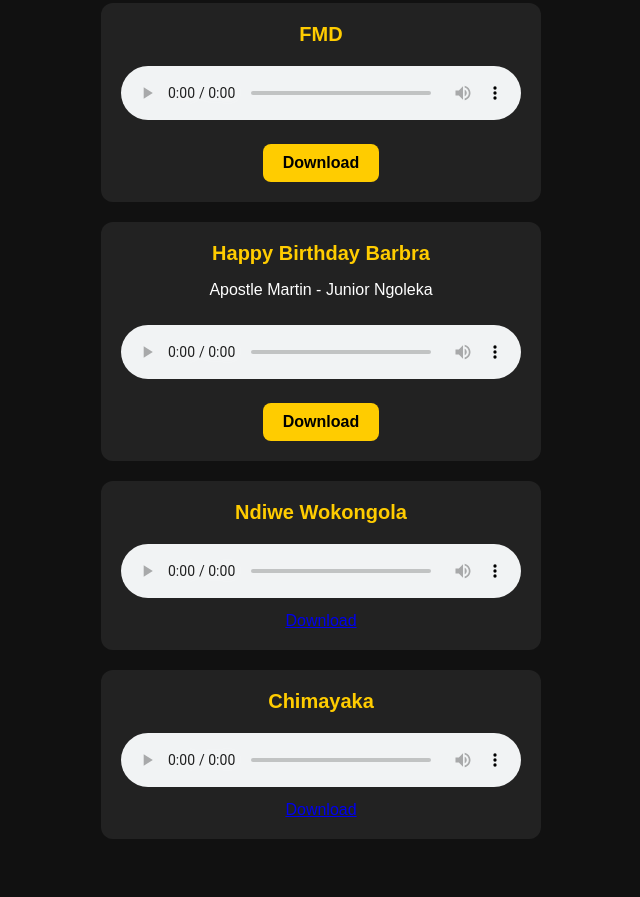
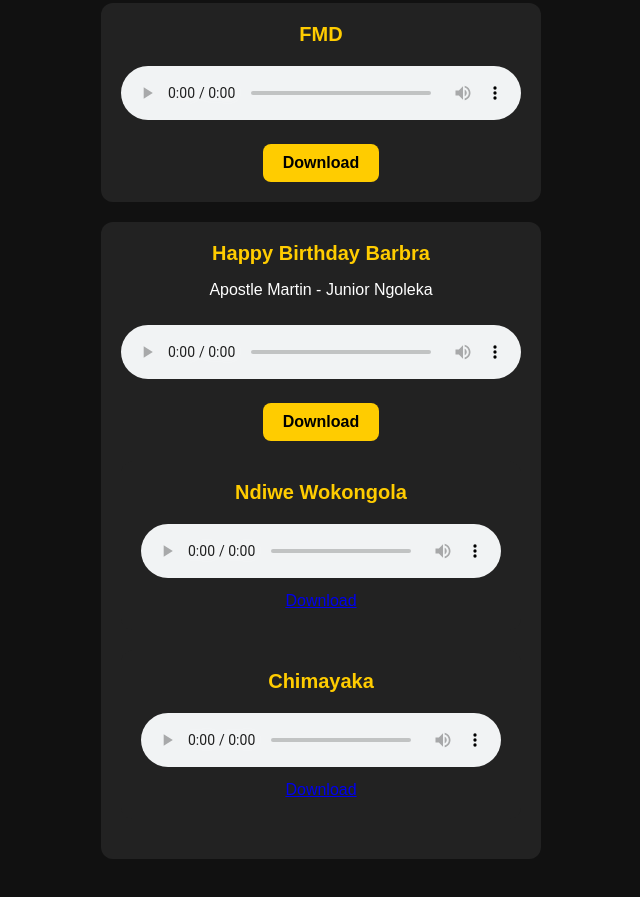
Before and after one commit to JuniorNgoleka/astro-blog-starter-template, an Astro site: page /music in a window 1280 px wide. Shown: the part 840-1737 px from the top of the page, without its empty margins (319-959 px from the left). Built offline with nearby package versions, Linux system fonts and the light colour scheme; Astro itself is replaced by a stand-in of ours.

Commit message:
Update music.astro

```diff
--- a/src/pages/music.astro
+++ b/src/pages/music.astro
@@ -61,10 +61,7 @@ audio{width:100%;margin:10px 0}
 </audio>
 <br>
 <a class="btn" href="/Happy-birthday-Barbra.mp3" download>Download</a>
-</div>
-</body>
-</html>
-  <div class="song-card">
+<div class="song-card">
     <div class="song-title">Ndiwe Wokongola</div>
     <audio controls>
       <source src="/Ndiwe-Wokongola.mp3" type="audio/mpeg" />
@@ -79,3 +76,6 @@ audio{width:100%;margin:10px 0}
     </audio>
     <a href="/Chimayaka-Jr-Ngoleka.mp3" download class="download-btn">Download</a>
   </div>
+</div>
+</body>
+</html>
```
